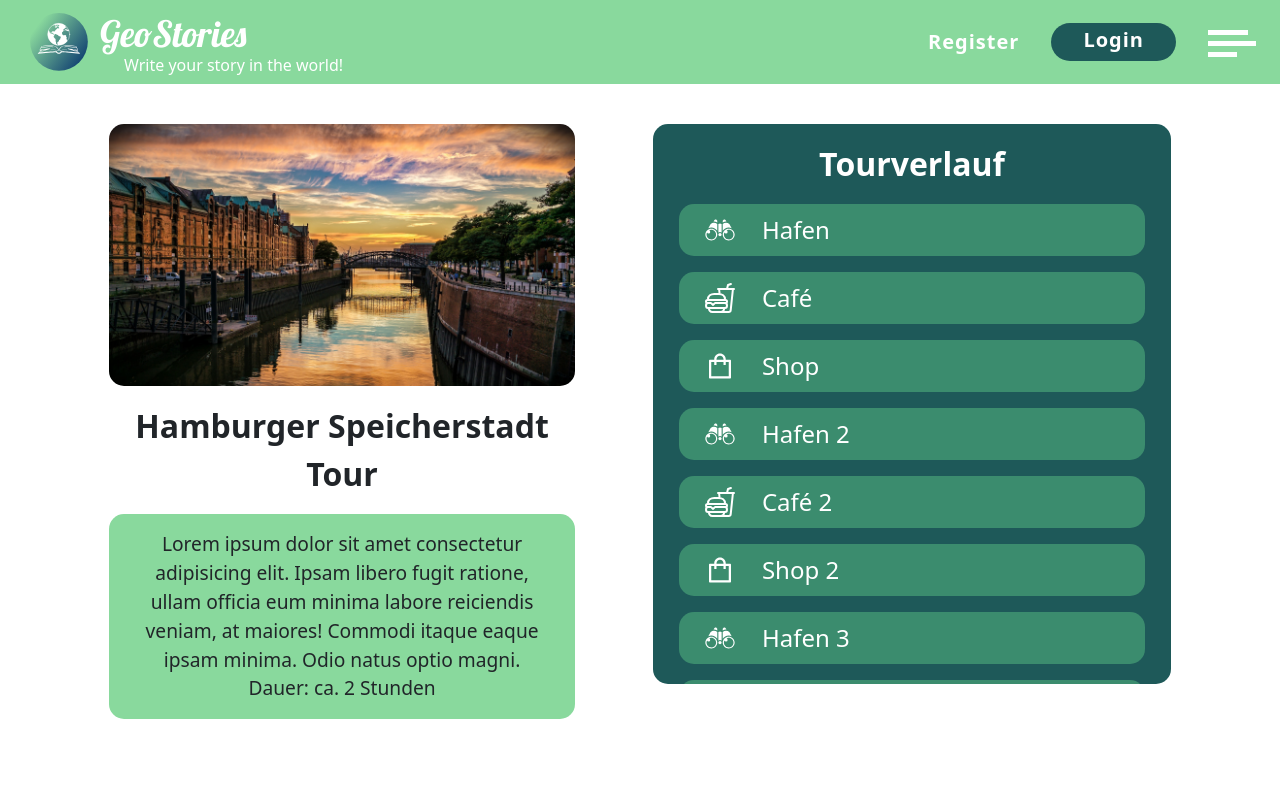
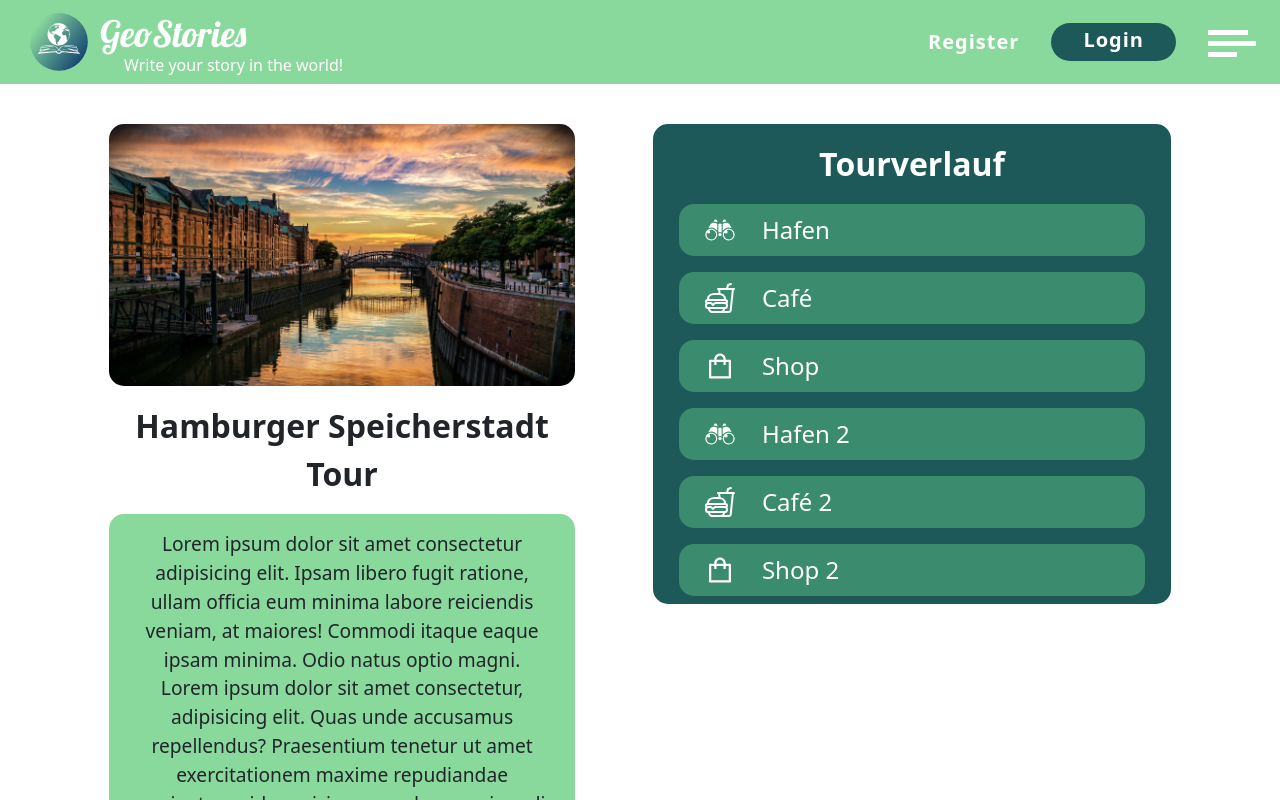
Before and after one commit to GeoStories2023/website, a React (Vite) app: page /tour-overview in a window 1280 px wide. Shown: the top 800 px of the page. Built offline with nearby package versions, Linux system fonts and the light colour scheme; no server answers.

Commit message:
Update TourOverview

```diff
--- a/src/components/tour/TourOverview.tsx
+++ b/src/components/tour/TourOverview.tsx
@@ -61,7 +61,10 @@ function TourOverview() {
                     <div className="tour-description">
                         <span>Lorem ipsum dolor sit amet consectetur adipisicing elit. Ipsam libero fugit ratione,
                             ullam officia eum minima labore reiciendis veniam,
-                            at maiores! Commodi itaque eaque ipsam minima. Odio natus optio magni. <br />
+                            at maiores! Commodi itaque eaque ipsam minima. Odio natus optio magni. Lorem ipsum
+                            dolor sit amet consectetur, adipisicing elit. Quas unde accusamus repellendus? Praesentium
+                            tenetur ut amet exercitationem maxime repudiandae sapiente, quidem nisi recusandae quasi modi
+                            et illum iusto numquam non. <br />
                             Dauer: ca. 2 Stunden</span>
                     </div>
                 </div>
--- a/src/style/TourOverview.scss
+++ b/src/style/TourOverview.scss
@@ -45,7 +45,7 @@
         background-color: #1E5959;
         color: white;
         border-radius: 15px;
-        height: 70vh;
+        height: 60vh;
         overflow: auto;
 
         .tour-itinerary-container {
```
